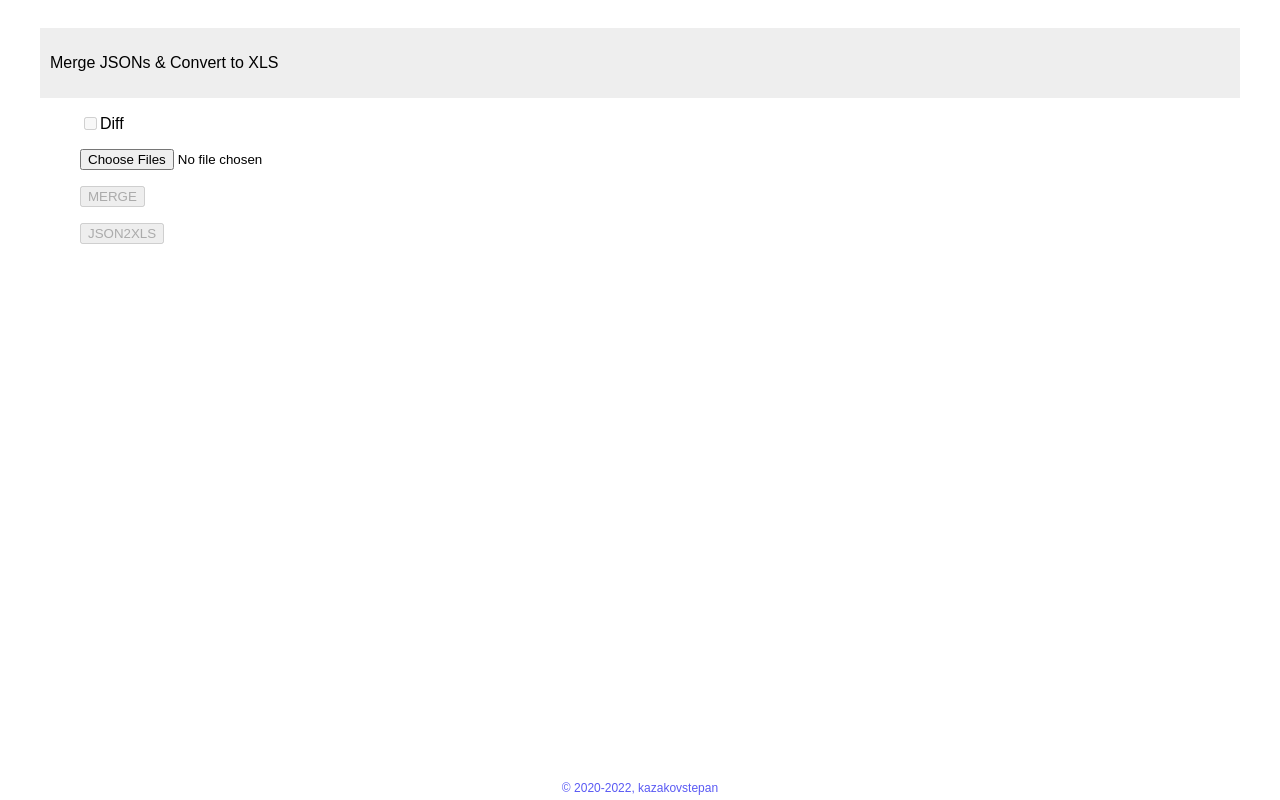
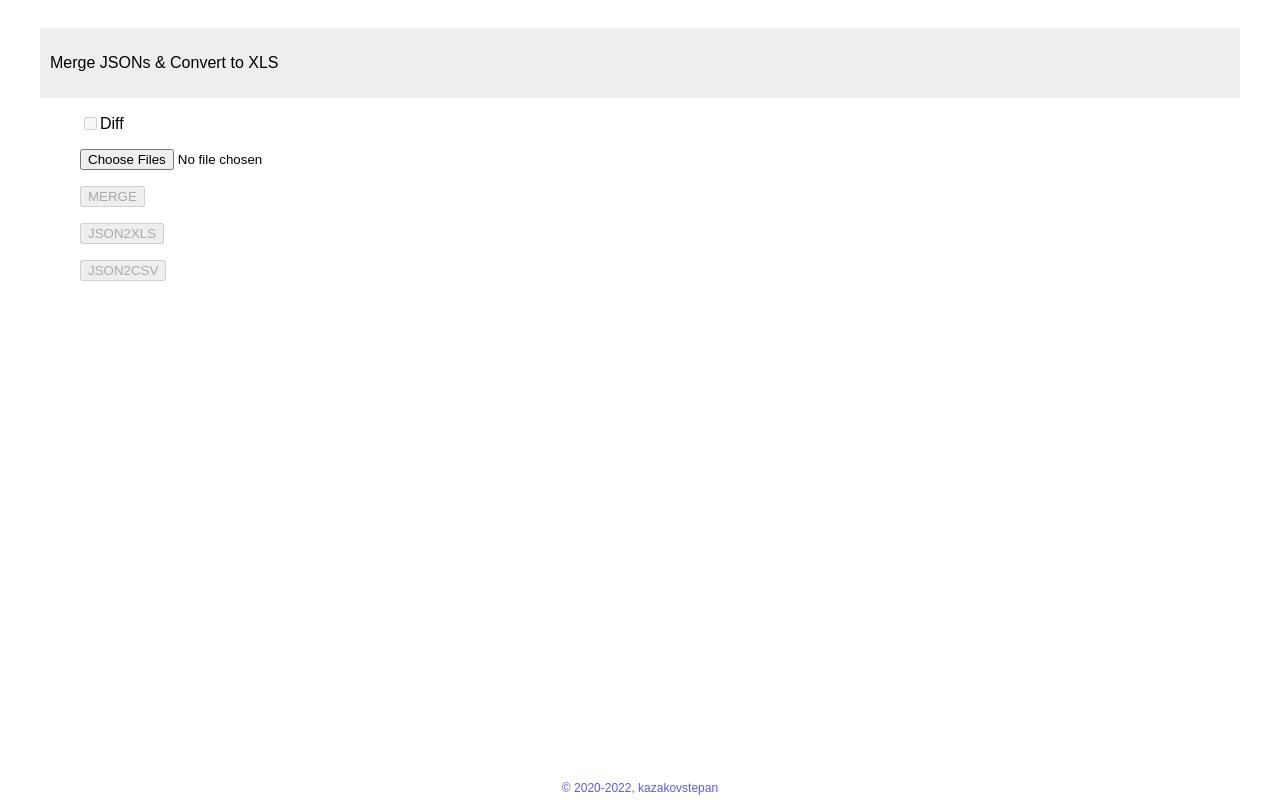
Before and after one commit to ksrt12/json, a React (Create React App) app: page / in a window 1280 px wide. Built offline with nearby package versions, Linux system fonts and the light colour scheme.

Commit message:
add csv
Signed-off-by: Stepan Kazakov <ksrt12group@gmail.com>

```diff
--- a/src/app.scss
+++ b/src/app.scss
@@ -14,7 +14,7 @@ body {
         #main {
             display: flex;
             flex-direction: column;
-            width: 15rem;
+            width: 25rem;
             padding-left: 40px;
             & > * {
                 padding-top: 1rem;
--- a/src/pages/MainPage.tsx
+++ b/src/pages/MainPage.tsx
@@ -1,6 +1,6 @@
 import { ChangeEvent, useCallback, useState } from "react";
 import { simpleJSON } from "../ts/interfaces";
-import { akt2json, akt2xls, makeBaseTable, readToText, tableRow } from "../ts/utils";
+import { akt2csv, akt2json, akt2xls, makeBaseTable, readToText, tableRow } from "../ts/utils";
 import useBtn, { Ibtn } from "../hooks";
 
 interface MakeBtnProps {
@@ -25,6 +25,7 @@ const MainPage: React.FC = () => {
     const [finalData, setMergedData] = useState({} as simpleJSON);
 
     const convertBtn = useBtn("convert", "JSON2XLS");
+    const csvBtn = useBtn("csv", "JSON2CSV");
     const mergeBtn = useBtn("merge", "MERGE");
 
     const loadFiles = (event: ChangeEvent<HTMLInputElement>) => {
@@ -73,14 +74,15 @@ const MainPage: React.FC = () => {
             mergedData = { ...mergedData, ...newData };
         };
 
-        console.log("mergedData", mergedData);
+        // console.log("mergedData", mergedData);
         const url = akt2json(diff ? dublJson : mergedData);
         mergeBtn.update(`${diff ? "Diff" : "Merged"}.json`, url);
-        if (!diff) {
-            convertBtn.enable();
-        }
+        // if (!diff) {
+        convertBtn.enable();
+        csvBtn.enable();
+        // }
         mergeBtn.disable();
-        setMergedData(mergedData);
+        setMergedData(diff ? dublJson : mergedData);
     }, [convertBtn, diff, filesList, mergeBtn]);
 
     const json2xls = useCallback(() => {
@@ -96,11 +98,22 @@ const MainPage: React.FC = () => {
         convertBtn.disable();
     }, [convertBtn, finalData]);
 
+    const json2csv = useCallback(() => {
+
+        const csv = Object.entries(finalData)
+            .map(([key, val]) => [key, ...Object.values(val)].join(";")).join("\n");
+
+        const date = new Date();
+        csvBtn.update("ApplLog" + date.toISOString() + ".csv", akt2csv(csv));
+
+    }, [csvBtn, finalData]);
+
     const clearData = () => {
         setFilesList([]);
         setDiff(false);
         mergeBtn.disable();
         convertBtn.disable();
+        csvBtn.disable();
         mergeBtn.setName("MERGE");
         partClearData();
         setMergedData({});
@@ -109,6 +122,7 @@ const MainPage: React.FC = () => {
     const partClearData = () => {
         mergeBtn.remove();
         convertBtn.remove();
+        csvBtn.remove();
     };
 
     const changeDiff = () => {
@@ -131,6 +145,7 @@ const MainPage: React.FC = () => {
             <input id="source" type="file" multiple accept="application/json" onChange={loadFiles} />
             <MakeBtn btn={mergeBtn} func={mergeJSONs} />
             <MakeBtn btn={convertBtn} func={json2xls} />
+            <MakeBtn btn={csvBtn} func={json2csv} />
         </div>
     </>);
 };
--- a/src/ts/utils.ts
+++ b/src/ts/utils.ts
@@ -44,15 +44,26 @@ function akt2json(json_data: simpleJSON) {
     return URL.createObjectURL(new Blob([JSON.stringify(json_data)], { type: 'application/json' }));
 }
 
+export function akt2csv(csv: any) {
+    return URL.createObjectURL(new Blob([csv], { type: 'text/csv;charset=utf-8' }));
+}
+
 function addEntry(x: any, tgt: HTMLTableCellElement) {
-    if ((typeof x === 'string') || (typeof x === 'number')) {
-        tgt.appendChild(makeText("" + x));
+    switch (typeof x) {
+        case "object":
+            if (x === null) {
+                tgt.appendChild(makeText(""));
             } else if (Array.isArray(x)) {
                 for (const i of x) {
                     addEntry(i, tgt);
                 }
             } else {
                 tgt.appendChild(x);
+            }
+            break;
+        default:
+            tgt.appendChild(makeText("" + x));
+
     }
 }
 
```
Also changed, not shown: src/ts/interfaces.ts (+38 -1 lines). Lines whose indentation alone changed are shown as unchanged.
